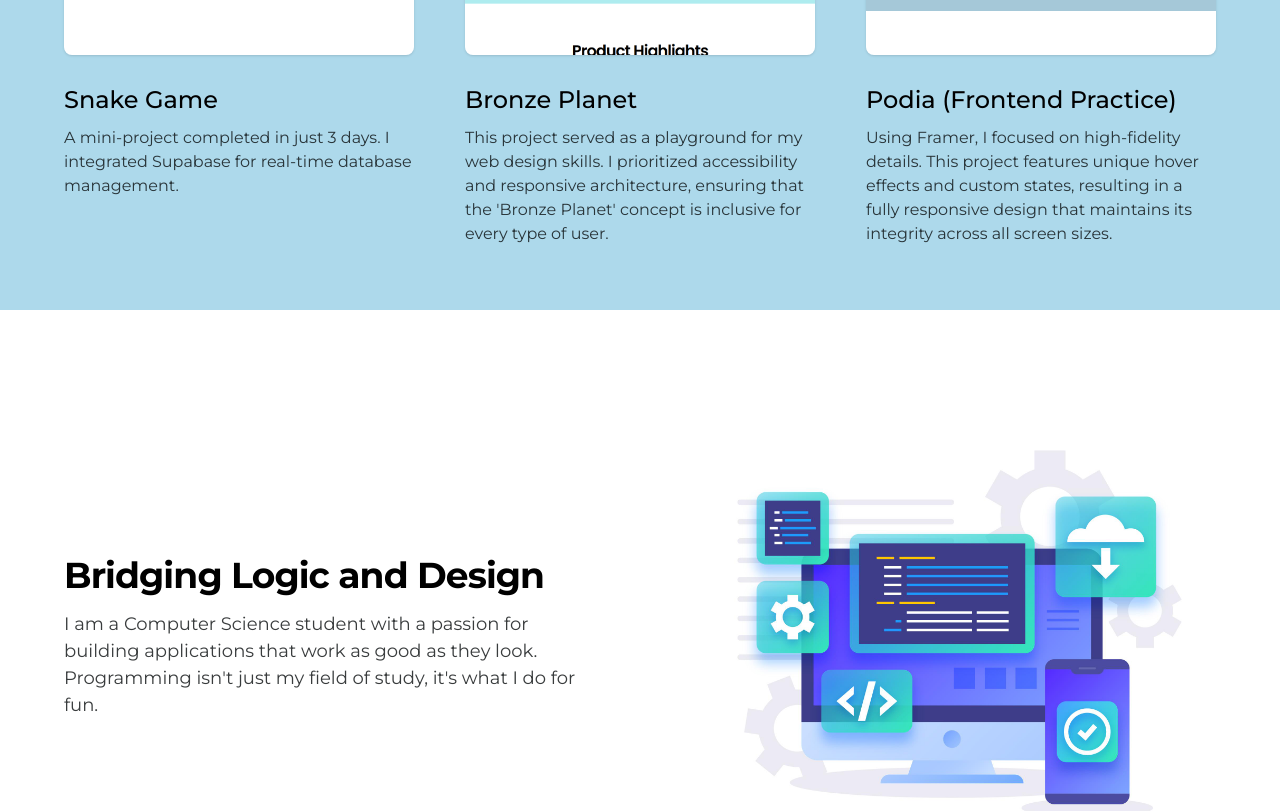
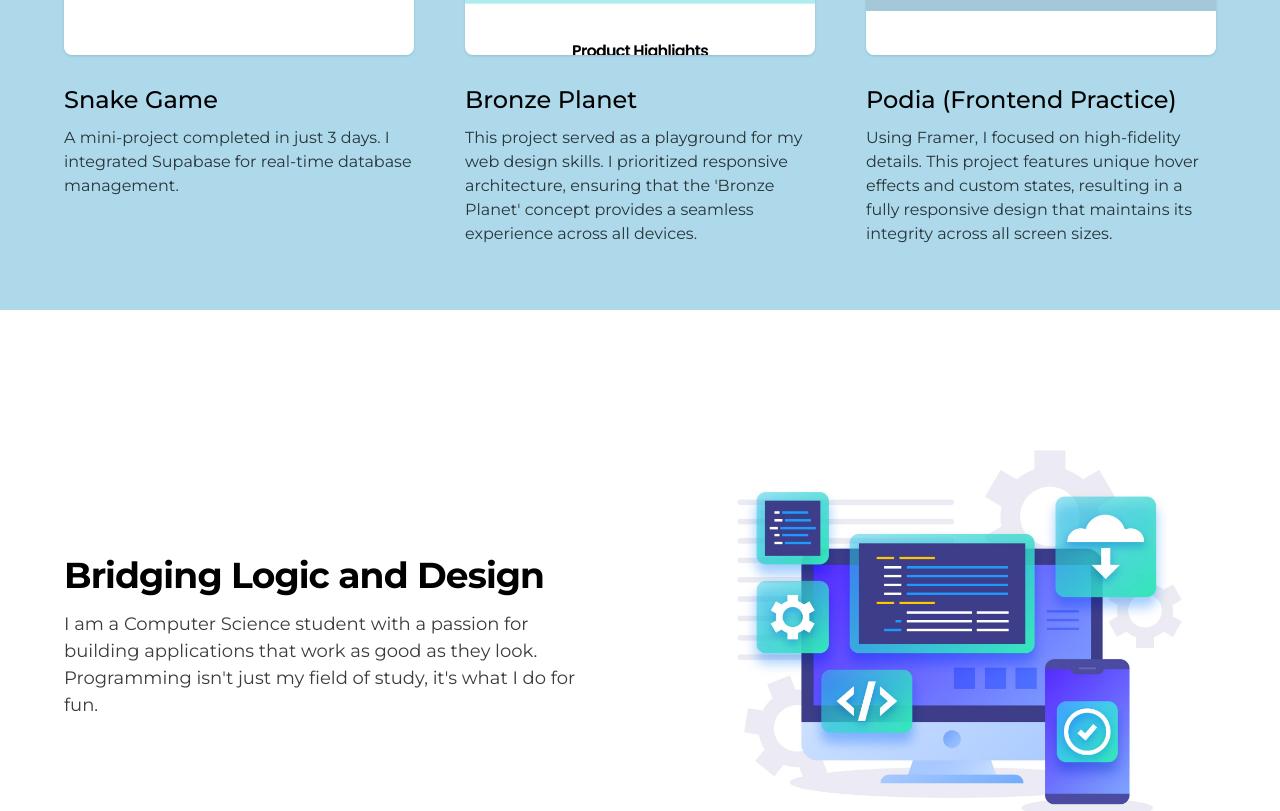
Before and after one commit to ibn-h/bb-portfolio, a React (Vite) app: page / in a window 1280 px wide. Shown: the part 1020-1831 px from the top of the page. Built offline with nearby package versions, Linux system fonts and the light colour scheme; no server answers.

Commit message:
Small changes

```diff
--- a/src/components/about.jsx
+++ b/src/components/about.jsx
@@ -11,7 +11,7 @@ export const About = () => {
           Bridging Logic and Design
         </h2>
 
-        <p className="text-lg leading-relaxed font-normal text-black">
+        <p className="max-w-187.5 text-lg leading-relaxed font-normal text-black">
           I am a Computer Science student with a passion for building
           applications that work as good as they look. Programming isn't just my
           field of study, it's what I do for fun.
--- a/src/components/header.jsx
+++ b/src/components/header.jsx
@@ -9,7 +9,7 @@ export const Header = () => {
     "hover:opacity-70 transition-opacity font-normal text-sm sm:text-base text-text";
 
   return (
-    <header className="bg-secondary relative flex items-center justify-between px-6 py-4 sm:px-8 md:px-16">
+    <header className="bg-secondary flex items-center justify-between px-6 py-4 sm:px-8 md:px-16">
       <div className="font-montserrat text-xl font-semibold text-black sm:text-2xl">
         BB
       </div>
--- a/src/components/projects.jsx
+++ b/src/components/projects.jsx
@@ -17,7 +17,7 @@ const projectsData = [
     image: bronzePlanetImg,
     title: "Bronze Planet",
     Description:
-      "This project served as a playground for my web design skills. I prioritized accessibility and responsive architecture, ensuring that the 'Bronze Planet' concept is inclusive for every type of user.",
+      "This project served as a playground for my web design skills. I prioritized responsive architecture, ensuring that the 'Bronze Planet' concept provides a seamless experience across all devices.",
   },
   {
     id: 3,
```
